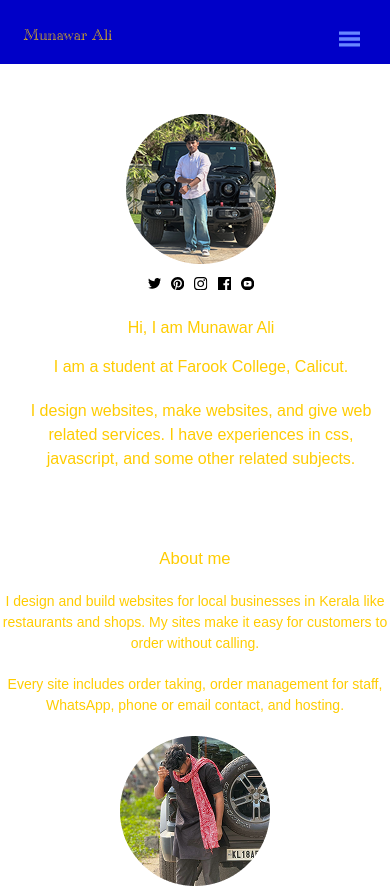
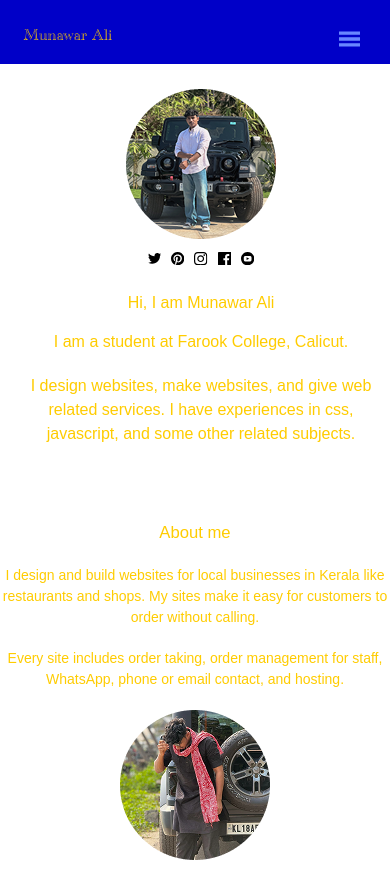
Before and after one commit to Webmav/my-portfolio, a React (Vite) app: page / in a window 390 px wide. Shown: the top 888 px of the page. Built offline with nearby package versions, Linux system fonts and the light colour scheme; a web font is replaced by a local one.

Commit message:
Made slight style changes to hero ( items to center and some padding changes ).

```diff
--- a/src/components/AboutMe.jsx
+++ b/src/components/AboutMe.jsx
@@ -9,6 +9,7 @@ export default function AboutMe() {
                 I design and build websites for local businesses in Kerala like restaurants and shops.
                 My sites make it easy for customers to order without calling.
             </p>
+
             <p className="mbs-[20px] md:mbs-[40px] text-[14px] md:text-[21px] mbs-[20px] md:mbs-[40px] md:max-w-[750px]">
                 Every site includes order taking, order management for staff, WhatsApp, phone or email
                 contact, and hosting.
--- a/src/components/Hero.jsx
+++ b/src/components/Hero.jsx
@@ -2,20 +2,56 @@ import { NavLink } from 'react-router-dom';
 
 export default function Hero() {
     return(
-        <div className="grid max-md:justify-items-center py-[50px] px-[21px] md:px-[150px]" id='hero'>
-                <p id='hi' className='w-0 h-0 text-transparent max-md:hidden'>hi</p>
+        <div
+            className="grid max-md:justify-items-center justify-items-center px-[21px] md:px-[150px] py-[25px] md:py-[50px]"
+            id='hero'
+        >
 
-                <img id='hero-photo' className='md:hidden max-w-[150px] max-h-[150px]' src="/img/hero-photo.png" alt="" />
+            <h1
+                id='hi'
+                className='text-transparent'
+            >
+                hi
+            </h1>
 
-                <h1 id='hero-heading' className="fs-hero md:text-[var(--fs-md-hero)] max-md:text-center md:text-start max-md:mbs-[26.5px]">Hi, I am Munawar Ali</h1>
+            <img
+                id='hero-photo'
+                className='md:hidden max-w-[150px] max-h-[150px] justify-content-center self-center'
+                src="/img/hero-photo.png"
+                alt=""
+            />
 
-                <p id='hero-para' className="fs-hero md:text-[var(--fs-md-hero)] max-md:text-center md:text-start max-md:mbs-[15px]">I am a student at Farook College, Calicut.</p>
+            <h1
+                id='hero-heading'
+                className="fs-hero md:text-[var(--fs-md-hero)] max-md:text-center md:text-start max-md:mbs-[26.5px]"
+            >
+                Hi, I am Munawar Ali
+            </h1>
 
-                <p id='hero-para-2' className="fs-hero md:text-[var(--fs-md-hero)] w-[360px] md:w-[657px] max-md:text-center md:text-start max-md:mbs-[20px]">I design websites, make websites, and give web related services.
-                    I have experiences in css, javascript, and some other related subjects.</p>
+            <p
+                id='hero-para'
+                className="fs-hero md:text-[var(--fs-md-hero)] max-md:text-center md:text-start max-md:mbs-[15px]"
+            >
+                I am a student at Farook College, Calicut.
+            </p>
 
-                <div id='md-hero-photo' className="justify-center mx-auto">
-                    <img className='max-md:hidden max-w-[325px] max-h-[325px]' src="/img/md-hero-photo.png" alt="" />
+            <p
+                id='hero-para-2'
+                className="fs-hero md:text-[var(--fs-md-hero)] w-[360px] md:w-[657px] max-md:text-center md:text-start max-md:mbs-[20px]"
+            >
+                I design websites, make websites, and give web related services.
+                I have experiences in css, javascript, and some other related subjects.
+            </p>
+
+            <div
+                id='md-hero-photo'
+                className="justify-center mx-auto"
+            >
+                <img
+                    className='max-md:hidden max-w-[325px] max-h-[325px]'
+                    src="/img/md-hero-photo.png"
+                    alt=""
+                />
             </div>
 
             <div id='social-icons' className='flex gap-[10px] md:gap-[15px] mbs-[12.5px] md:mbs-[45px] justify-center'>
@@ -25,24 +61,28 @@ export default function Hero() {
                     <use xlinkHref="/img/social-icons.svg#Vector-1"></use>
                     </svg>
                 </NavLink>
+
                 <NavLink
                     to='/'>
                     <svg className="icon | h-[13.33px] md:h-[20px] w-[13.33px] md:w-[20px]">
                     <use xlinkHref="/img/social-icons.svg#Vector-2"></use>
                     </svg>
                 </NavLink>
+
                 <NavLink
                     to='/'>
                     <svg className="icon | h-[13.33px] md:h-[20px] w-[13.33px] md:w-[20px]">
                     <use xlinkHref="/img/social-icons.svg#Vector-3"></use>
                     </svg>
                 </NavLink>
+
                 <NavLink
                     to='/'>
                     <svg className="icon | h-[13.33px] md:h-[20px] w-[13.33px] md:w-[20px]">
                     <use xlinkHref="/img/social-icons.svg#Vector-4"></use>
                     </svg>
                 </NavLink>
+
                 <NavLink
                     to='/'>
                     <svg className="icon | h-[13.33px] md:h-[20px] w-[13.33px] md:w-[20px]">
--- a/src/components/Navbar.jsx
+++ b/src/components/Navbar.jsx
@@ -9,7 +9,7 @@ export default function Navbar() {
     }
 
     return(
-        <nav className='flex pl-[22px] pr-[30px] md:px-[65px] pbs-[28px] pbe-[14px] md:py-[30px] justify-between'>
+        <nav className='flex pl-[22px] pr-[30px] md:px-[65px] pbs-[28px] pbe-[14px] md:py-[30px] justify-between w-full'>
             <NavLink
                 className={LinkClass}
                 to="/">
--- a/src/index.css
+++ b/src/index.css
@@ -220,7 +220,7 @@ nav ul {
 #hero-para {
     grid-area: hero-para;
 }
-#hero-hero-para-2 {
+#hero-para-2 {
     grid-area: hero-para-2;
 }
 #md-hero-photo {
```
Lines whose indentation alone changed are shown as unchanged.
